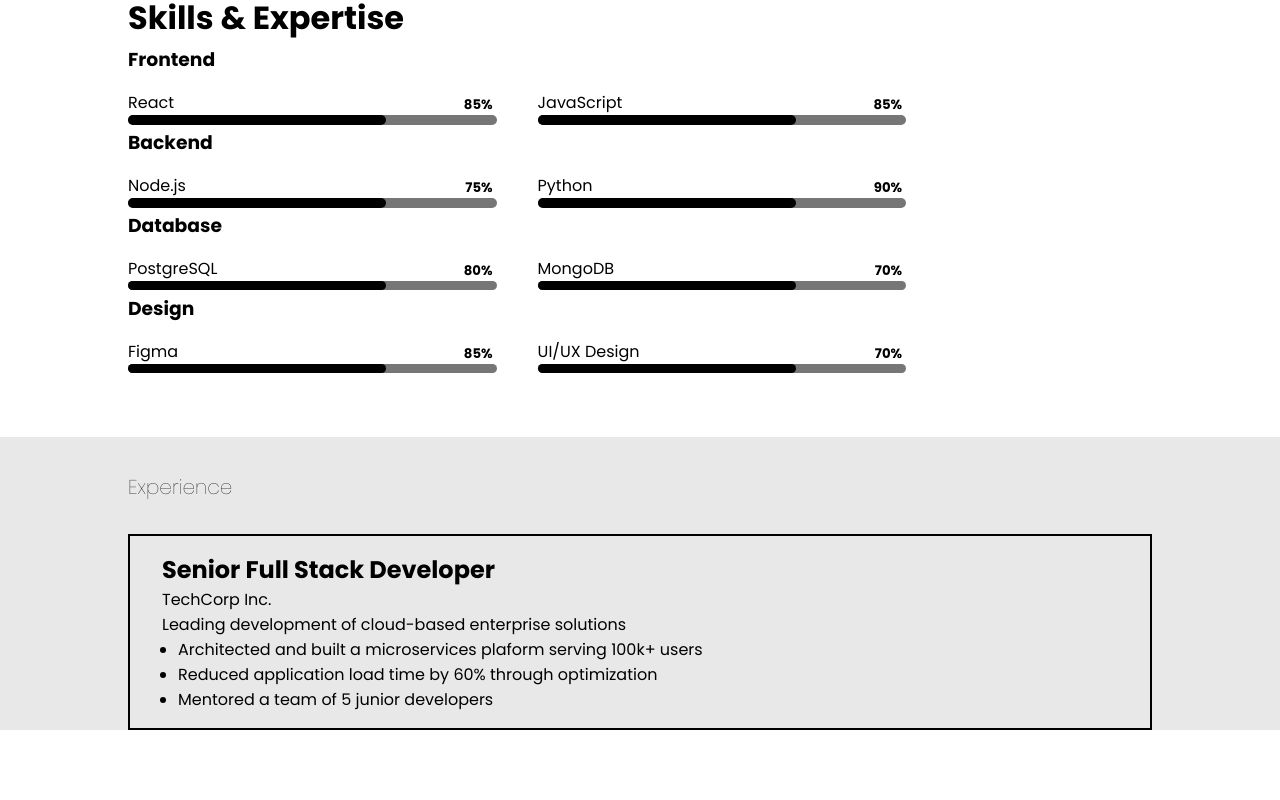
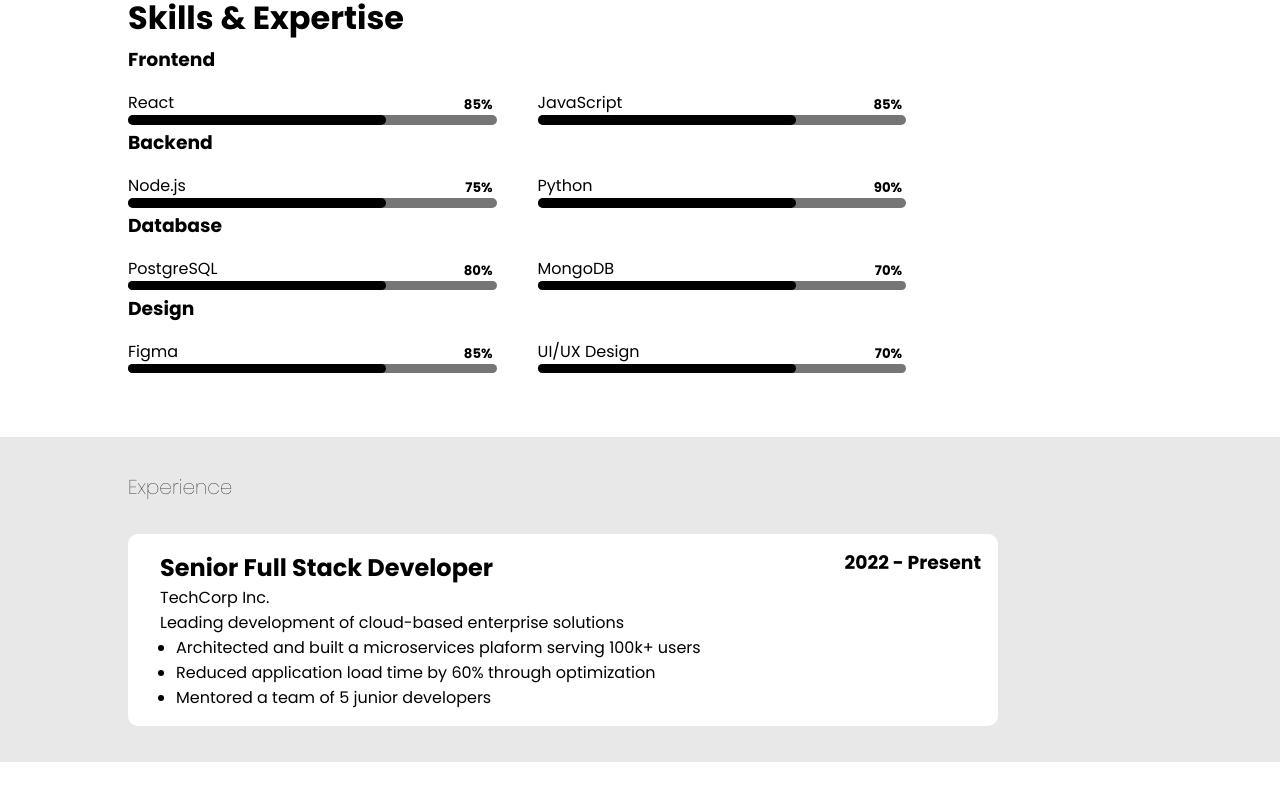
Before and after one commit to davy-odua/Resume., a React (Vite) app: page / in a window 1280 px wide. Shown: the part 470-1270 px from the top of the page. Built offline with nearby package versions, Linux system fonts and the light colour scheme.

Commit message:
added the experience  element

```diff
--- a/src/components/Experience.jsx
+++ b/src/components/Experience.jsx
@@ -15,6 +15,7 @@ const Experience = () => {
                 <li>Reduced application load time by 60% through optimization</li>
                 <li>Mentored a team of 5 junior developers</li>
             </ul>
+            <div className="experience-time"><h3>2022 - Present</h3></div>
         </div>
     </div>
     </>
--- a/src/components/components.css
+++ b/src/components/components.css
@@ -100,7 +100,7 @@
 
 /* Experience */
 .experience{
-    padding-top: 0.2rem;
+    padding: 0.2rem 0;
 }
 
 .experience h1{
@@ -111,10 +111,19 @@
 
 .experience .role{
     margin: 2rem 0;
-    border: 2px solid black;
+    border: none;
+    border-radius: 10px;
     padding: 1rem 2rem;
+    position: relative;
+    width: 85%;
+    background: #fff;
 }
 
 .experience ul{
     margin-left: 1rem;
 }
+.experience-time{
+    position: absolute;
+    top: 7%;
+    right: 2%;
+}
```
